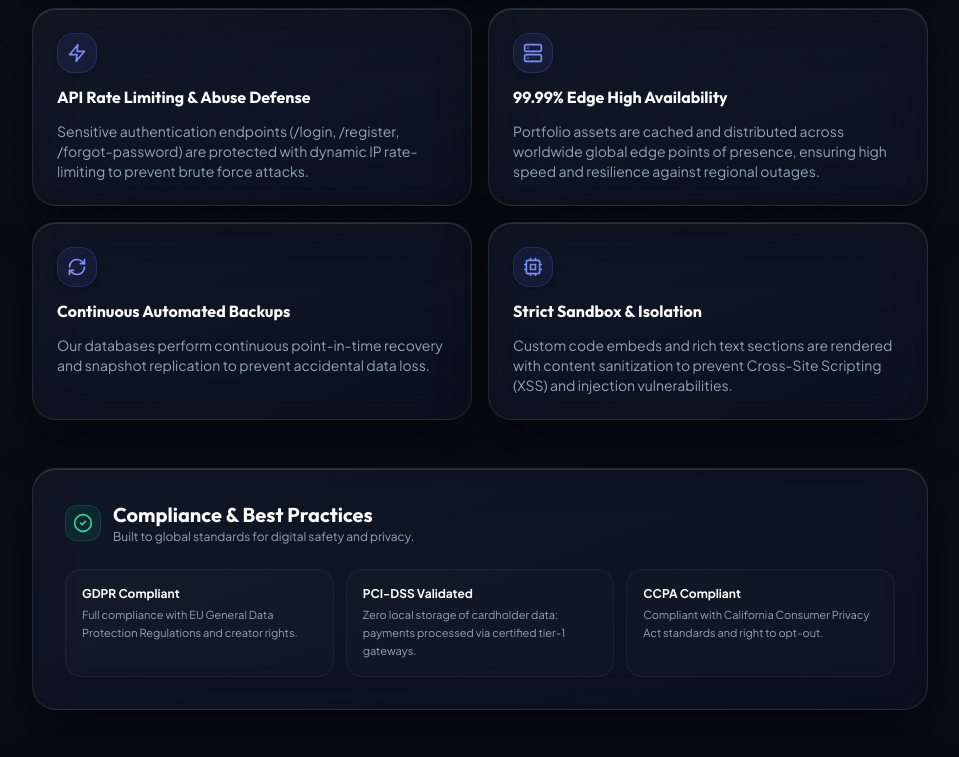
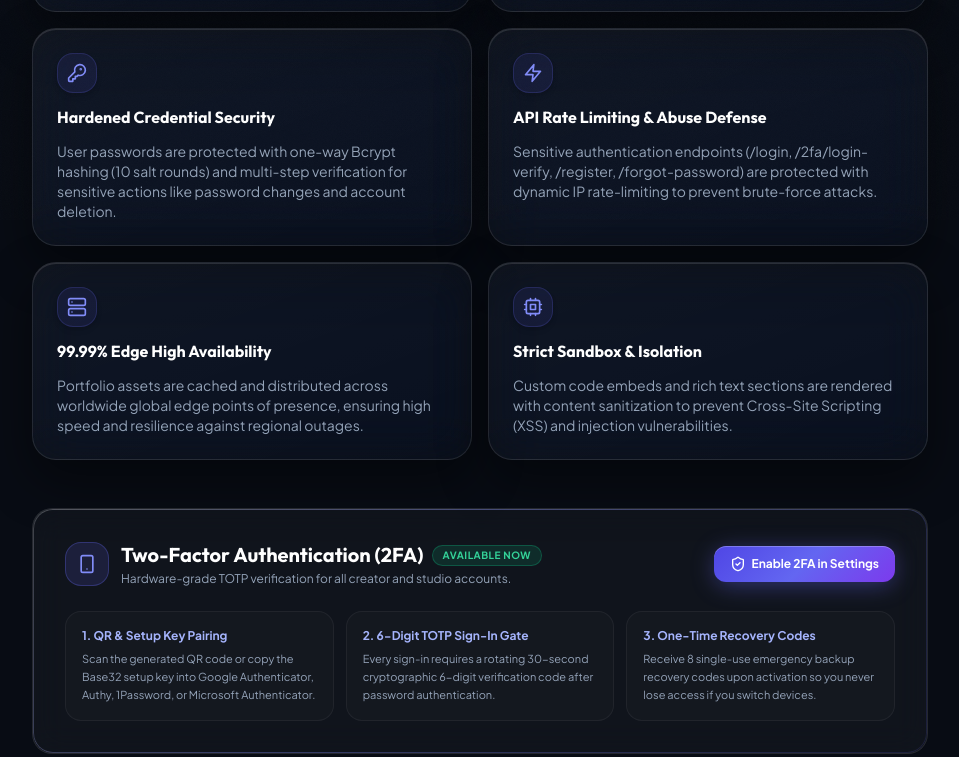
Before and after one commit to rsmpdo/portfolio-platform, a React (Vite) app in the folder frontend/: page /security in a window 1280 px wide. Shown: the part 580-1337 px from the top of the page, without its empty margins (160-1119 px from the left). Built offline with nearby package versions, Linux system fonts and the light colour scheme; a web font is replaced by a local one.

Commit message:
security page

```diff
--- a/frontend/src/pages/Security.jsx
+++ b/frontend/src/pages/Security.jsx
@@ -13,13 +13,19 @@ import {
   CheckCircle2,
   Mail,
   ArrowRight,
-  Cpu
+  Cpu,
+  Smartphone
 } from 'lucide-react';
 
 export default function Security() {
-  const lastUpdated = 'October 25, 2026';
+  const lastUpdated = 'October 29, 2026';
 
   const securityPillars = [
+    {
+      icon: Smartphone,
+      title: 'Authenticator App 2FA (TOTP)',
+      desc: 'Protect your account with RFC 6238 Time-Based One-Time Passwords via Google Authenticator, Authy, 1Password, or Microsoft Authenticator, complete with 8 one-time backup recovery codes.'
+    },
     {
       icon: Lock,
       title: 'End-to-End Encryption',
@@ -28,22 +34,17 @@ export default function Security() {
     {
       icon: KeyRound,
       title: 'Hardened Credential Security',
-      desc: 'User passwords are treated with one-way Bcrypt hashing with 10 salt rounds. We never store or transmit plaintext passwords anywhere in our ecosystem.'
+      desc: 'User passwords are protected with one-way Bcrypt hashing (10 salt rounds) and multi-step verification for sensitive actions like password changes and account deletion.'
     },
     {
       icon: Zap,
       title: 'API Rate Limiting & Abuse Defense',
-      desc: 'Sensitive authentication endpoints (/login, /register, /forgot-password) are protected with dynamic IP rate-limiting to prevent brute force attacks.'
+      desc: 'Sensitive authentication endpoints (/login, /2fa/login-verify, /register, /forgot-password) are protected with dynamic IP rate-limiting to prevent brute-force attacks.'
     },
     {
       icon: Server,
       title: '99.99% Edge High Availability',
       desc: 'Portfolio assets are cached and distributed across worldwide global edge points of presence, ensuring high speed and resilience against regional outages.'
-    },
-    {
-      icon: RefreshCw,
-      title: 'Continuous Automated Backups',
-      desc: 'Our databases perform continuous point-in-time recovery and snapshot replication to prevent accidental data loss.'
     },
     {
       icon: Cpu,
@@ -89,6 +90,63 @@ export default function Security() {
                 <p className="text-xs sm:text-sm text-slate-400 leading-relaxed">{pillar.desc}</p>
               </div>
             ))}
+          </div>
+
+          {/* Two-Factor Authentication (2FA) Spotlight Card */}
+          <div className="p-6 sm:p-8 rounded-3xl glass-card gradient-border border border-indigo-500/30 space-y-6 mb-12">
+            <div className="flex flex-col sm:flex-row sm:items-center justify-between gap-4">
+              <div className="flex items-center gap-3">
+                <div className="w-11 h-11 rounded-2xl bg-indigo-500/15 border border-indigo-500/30 flex items-center justify-center text-indigo-400 shrink-0">
+                  <Smartphone className="w-5 h-5" />
+                </div>
+                <div>
+                  <div className="flex items-center gap-2">
+                    <h2 className="font-heading font-bold text-lg sm:text-xl text-white">
+                      Two-Factor Authentication (2FA)
+                    </h2>
+                    <span className="px-2.5 py-0.5 rounded-full bg-emerald-500/15 border border-emerald-500/30 text-emerald-400 text-[10px] font-bold uppercase tracking-wider">
+                      Available Now
+                    </span>
+                  </div>
+                  <p className="text-xs text-slate-400 mt-0.5">
+                    Hardware-grade TOTP verification for all creator and studio accounts.
+                  </p>
+                </div>
+              </div>
+
+              <Link
+                to="/profile"
+                className="btn-primary px-4 py-2.5 rounded-xl text-xs font-bold text-white flex items-center gap-1.5 self-start sm:self-auto shrink-0"
+              >
+                <ShieldCheck className="w-4 h-4" />
+                <span>Enable 2FA in Settings</span>
+              </Link>
+            </div>
+
+            <div className="grid grid-cols-1 sm:grid-cols-3 gap-3">
+              {[
+                {
+                  title: '1. QR & Setup Key Pairing',
+                  desc: 'Scan the generated QR code or copy the Base32 setup key into Google Authenticator, Authy, 1Password, or Microsoft Authenticator.'
+                },
+                {
+                  title: '2. 6-Digit TOTP Sign-In Gate',
+                  desc: 'Every sign-in requires a rotating 30-second cryptographic 6-digit verification code after password authentication.'
+                },
+                {
+                  title: '3. One-Time Recovery Codes',
+                  desc: 'Receive 8 single-use emergency backup recovery codes upon activation so you never lose access if you switch devices.'
+                }
+              ].map((step, idx) => (
+                <div
+                  key={idx}
+                  className="p-4 rounded-2xl bg-white/[0.02] border border-white/5 space-y-1.5"
+                >
+                  <h4 className="text-xs font-bold text-indigo-300">{step.title}</h4>
+                  <p className="text-[11px] text-slate-400 leading-relaxed">{step.desc}</p>
+                </div>
+              ))}
+            </div>
           </div>
 
           {/* Compliance & Standards */}
```
